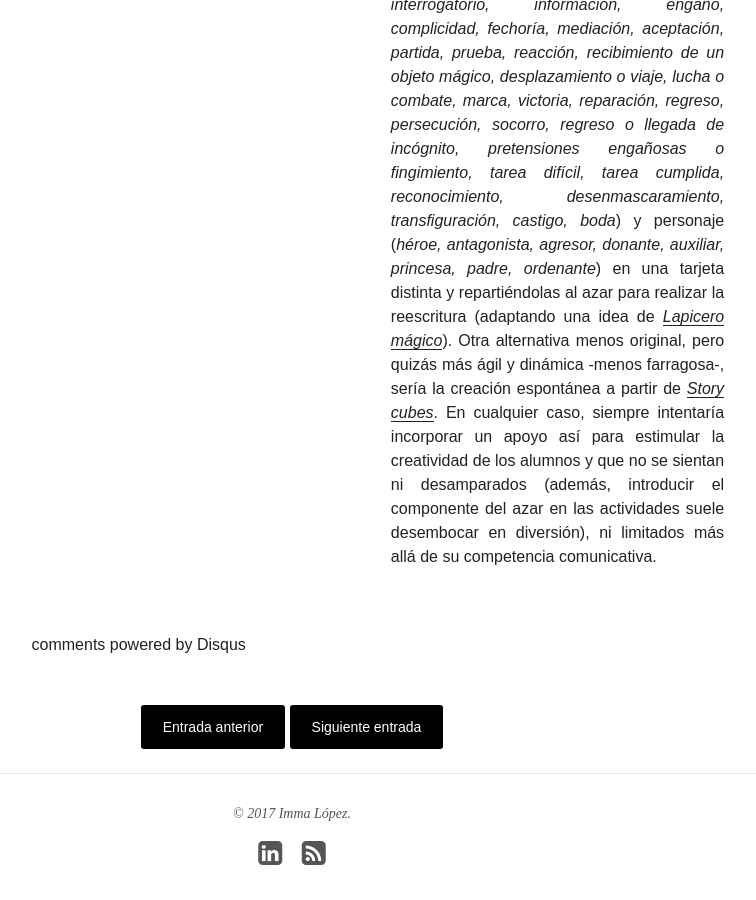
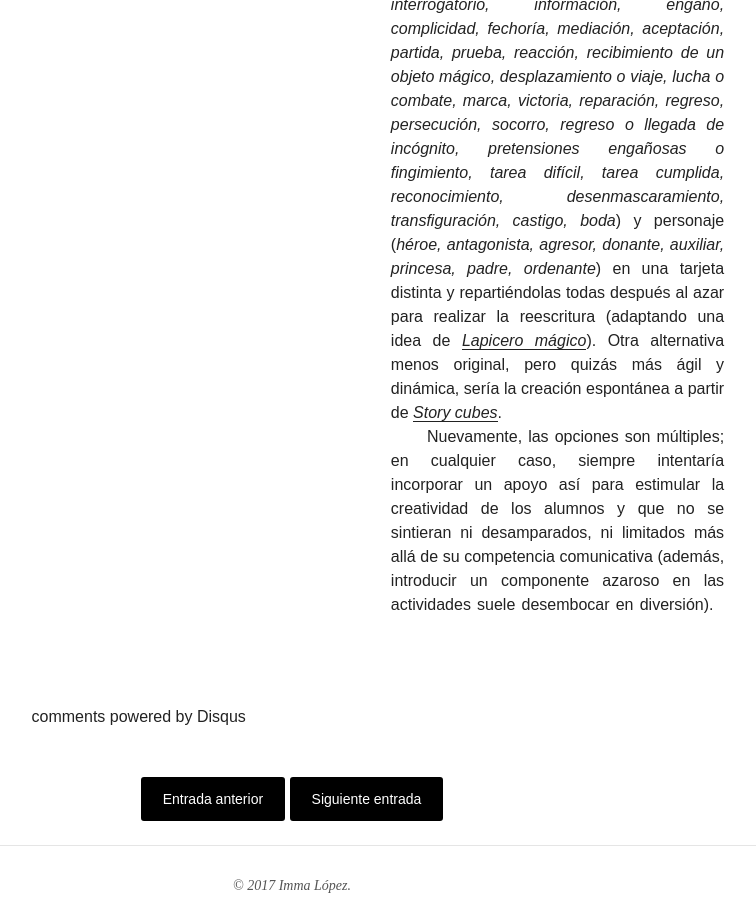
Before and after one commit to immalopez/immalopez.github.io, a Jekyll site: the page built from _posts/blog/2017-10-20-registro-de-aprendizaje-reflexivo.md, in a window 1280 px wide and 900 px high, scrolled down 10372 px. Shown: the whole window, without its empty margins (348-1104 px from the left). Built offline with Jekyll 4.4.1, drawn with Linux system fonts in a browser that asks for light colours; nearby versions of some CDN libraries; comment, search, counter and statistics services are not loaded.

Commit message:
Update 2017-10-20-registro-de-aprendizaje-reflexivo.md

```diff
--- a/_posts/blog/2017-10-20-registro-de-aprendizaje-reflexivo.md
+++ b/_posts/blog/2017-10-20-registro-de-aprendizaje-reflexivo.md
@@ -133,7 +133,8 @@
         A este respecto, mientras tratábamos el tema en clase, no pude evitar acordarme de una asignatura de mi grado que se llamaba «Temas y motivos literarios» y que versaba, en efecto, acerca de los tópicos recurrentes en la historia de la literatura y de sus numerosas reformulaciones, siempre vinculadas a un contexto sociocultural y político concreto.<br />
         En especial, me parece útil haber tenido que leer el <a href="http://blog.naomibardoff.com/2012/04/vladimir-propp-character-types.html"><u><i>Análisis morfológico del cuento</i> de Vladimir Propp</u></a>, dado que propone una <strong>sistematización</strong> bastante clara de las acciones (31) y los personajes (8) implicados en este tipo de narraciones populares, y que, simplificándola, podría servirnos no solo para brindar a nuestros alumnos algunos parámetros a los que aferrarse a la hora de meditar sobre los cuentos y llevar a cabo su reescritura, sino también para elaborar una <strong>rúbrica de evaluación</strong>, de forma similar a como lo hicimos con el género de la crítica cinematográfica.<br /><br />
         <img src="/images/propp.jpg" /><br /><br />
-        De hecho, podríamos jugar con estos elementos en el aula escribiendo cada acción (<i>alejamiento, prohibición, transgresión, interrogatorio, información, engaño, complicidad, fechoría, mediación, aceptación, partida, prueba, reacción, recibimiento de un objeto mágico, desplazamiento o viaje, lucha o combate, marca, victoria, reparación, regreso, persecución, socorro, regreso o llegada de incógnito, pretensiones engañosas o fingimiento, tarea difícil, tarea cumplida, reconocimiento, desenmascaramiento, transfiguración, castigo, boda</i>) y personaje (<i>héroe, antagonista, agresor, donante, auxiliar, princesa, padre, ordenante</i>) en una tarjeta distinta y repartiéndolas al azar para realizar la reescritura (adaptando una idea de <a href="http://lapiceromagico.blogspot.com.es/2010/12/escribir-cuentos-con-las-cartas-de.html?m=1"><i><u>Lapicero mágico</u></i></a>). Otra alternativa menos original, pero quizás más ágil y dinámica -menos farragosa-, sería la creación espontánea a partir de <a href="https://www.storycubes.com"><u><i>Story cubes</i></u></a>. En cualquier caso, siempre intentaría incorporar un apoyo así para estimular la creatividad de los alumnos y que no se sientan ni desamparados (además, introducir el componente del azar en las actividades suele desembocar en diversión), ni limitados más allá de su competencia comunicativa.
+        De hecho, podríamos jugar con estos elementos en el aula escribiendo cada acción (<i>alejamiento, prohibición, transgresión, interrogatorio, información, engaño, complicidad, fechoría, mediación, aceptación, partida, prueba, reacción, recibimiento de un objeto mágico, desplazamiento o viaje, lucha o combate, marca, victoria, reparación, regreso, persecución, socorro, regreso o llegada de incógnito, pretensiones engañosas o fingimiento, tarea difícil, tarea cumplida, reconocimiento, desenmascaramiento, transfiguración, castigo, boda</i>) y personaje (<i>héroe, antagonista, agresor, donante, auxiliar, princesa, padre, ordenante</i>) en una tarjeta distinta y repartiéndolas todas después al azar para realizar la reescritura (adaptando una idea de <a href="http://lapiceromagico.blogspot.com.es/2010/12/escribir-cuentos-con-las-cartas-de.html?m=1"><i><u>Lapicero mágico</u></i></a>). Otra alternativa menos original, pero quizás más ágil y dinámica, sería la creación espontánea a partir de <a href="https://www.storycubes.com"><u><i>Story cubes</i></u></a>.<br />
+        Nuevamente, las opciones son múltiples; en cualquier caso, siempre intentaría incorporar un apoyo así para estimular la creatividad de los alumnos y que no se sintieran ni desamparados, ni limitados más allá de su competencia comunicativa (además, introducir un componente azaroso en las actividades suele desembocar en diversión).
       </td>
       </tr>
   </tbody>
```
